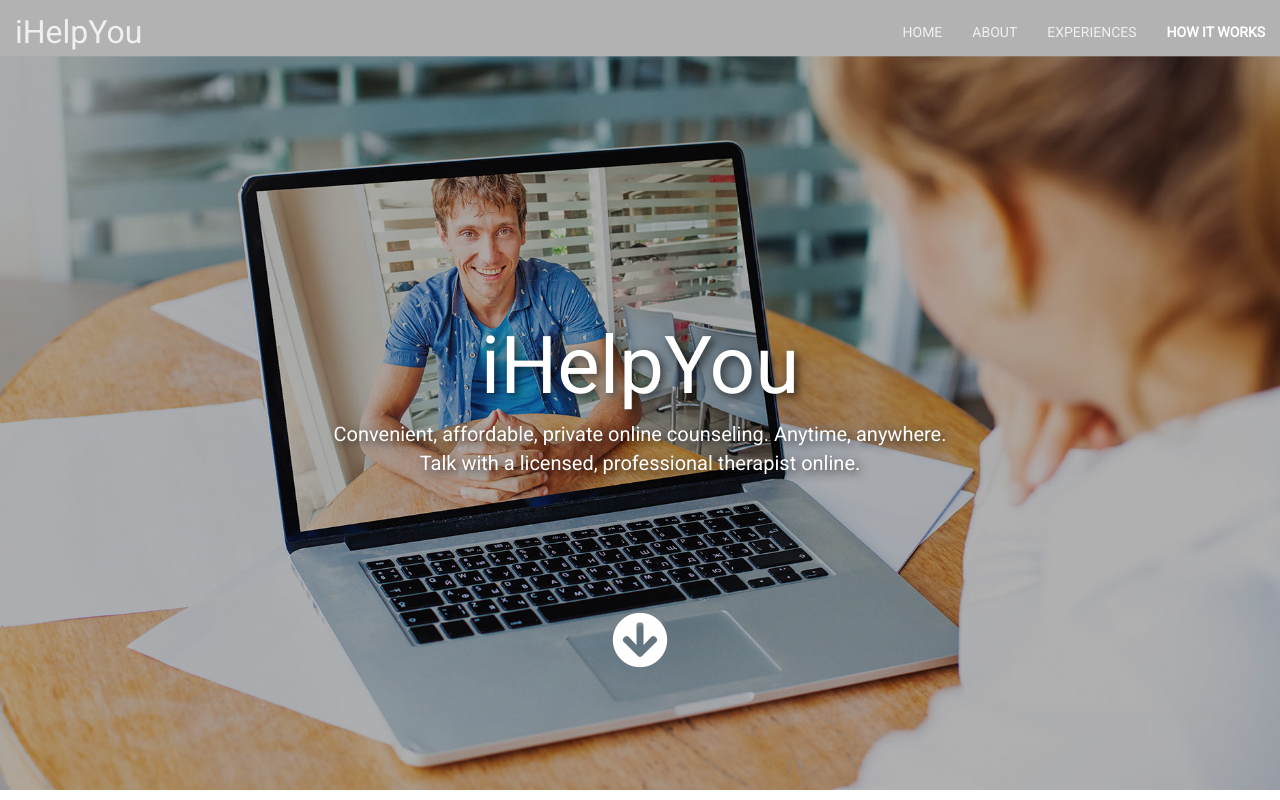
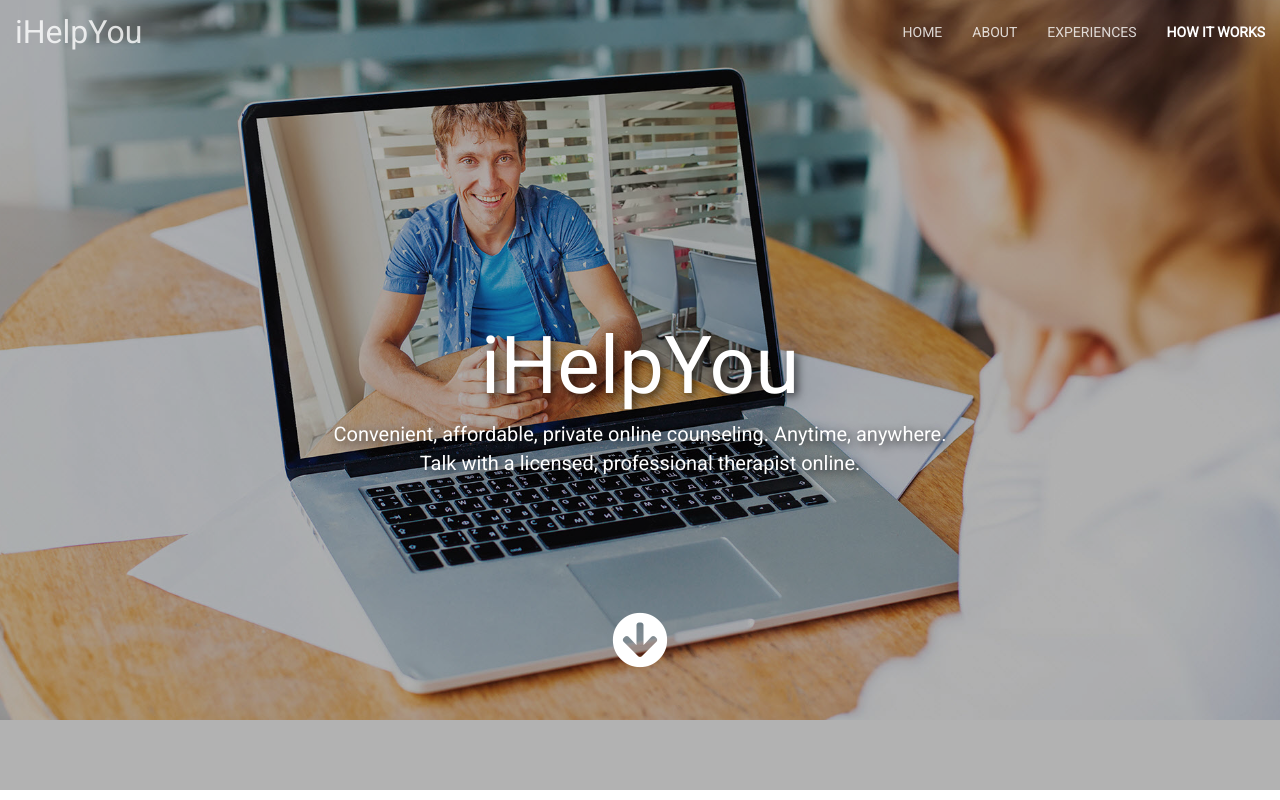
Before and after one commit to gamezjulian/iHelpYou, a website: page index.html in a window 1280 px wide. Shown: the top 800 px of the page. Drawn offline with nearby package versions, Linux system fonts and the light colour scheme.

Commit message:
parallax scrolling

```diff
--- a/index.html
+++ b/index.html
@@ -128,6 +128,7 @@
 
     <script src="node_modules/jquery/dist/jquery.min.js"></script>
     <script src="node_modules/bootstrap/dist/js/bootstrap.min.js"></script>
+    <script src="scripts/parallaxie.js"></script>
     <script src="scripts/index.js"></script>
 </body>
 
--- a/scripts/index.js
+++ b/scripts/index.js
@@ -28,4 +28,9 @@ $(function () {
     $('.ihelpyou').scrollspy({
         target: '.navbar'
     });
+
+    $('.container_banner .fill-screen-section').parallaxie({
+        speed: 0.4,
+        offset: -70,
+    });
 });
--- /dev/null
+++ b/scripts/parallaxie.js
@@ -0,0 +1,55 @@
+/*! Copyright (c) 2016 THE ULTRASOFT (http://theultrasoft.com)
+ * Licensed under the MIT License (LICENSE.txt).
+ *
+ * Project: Parallaxie
+ * Version: 0.5
+ *
+ * Requires: jQuery 1.9+
+ */
+
+(function( $ ){
+
+    $.fn.parallaxie = function( options ){
+
+        var options = $.extend({
+            speed: 0.2,
+            repeat: 'no-repeat',
+            size: 'cover',
+            pos_x: 'center',
+            offset: 0,
+        }, options );
+
+        this.each(function(){
+
+            var $el = $(this);
+            var local_options = $el.data('parallaxie');
+            if( typeof local_options != 'object' ) local_options = {};
+            local_options = $.extend( {}, options, local_options );
+
+            var image_url = $el.data('image');
+            if( typeof image_url == 'undefined' ){
+                image_url = $el.css('background-image');
+                if( !image_url ) return;
+
+                // APPLY DEFAULT CSS
+                var pos_y =  local_options.offset + ($el.offset().top - $(window).scrollTop()) * (1 - local_options.speed );
+                $el.css({
+                    'background-image': image_url,
+                    'background-size': local_options.size,
+                    'background-repeat': local_options.repeat,
+                    'background-attachment': 'fixed',
+                    'background-position': local_options.pos_x + ' ' + pos_y + 'px',
+                });
+
+                $(window).scroll( function(){
+                        //var pos_y = - ( $(window).scrollTop() - $el.offset().top ) * ( 1 + local_options.speed ) - ( $el.offset().top * local_options.speed );
+                        var pos_y =  local_options.offset + ($el.offset().top - $(window).scrollTop()) * (1 - local_options.speed );
+                        $el.data( 'pos_y', pos_y );
+                        $el.css( 'background-position', local_options.pos_x + ' ' + pos_y + 'px' );
+                    }
+                );
+            }
+        });
+        return this;
+    };
+}( jQuery ));
```
